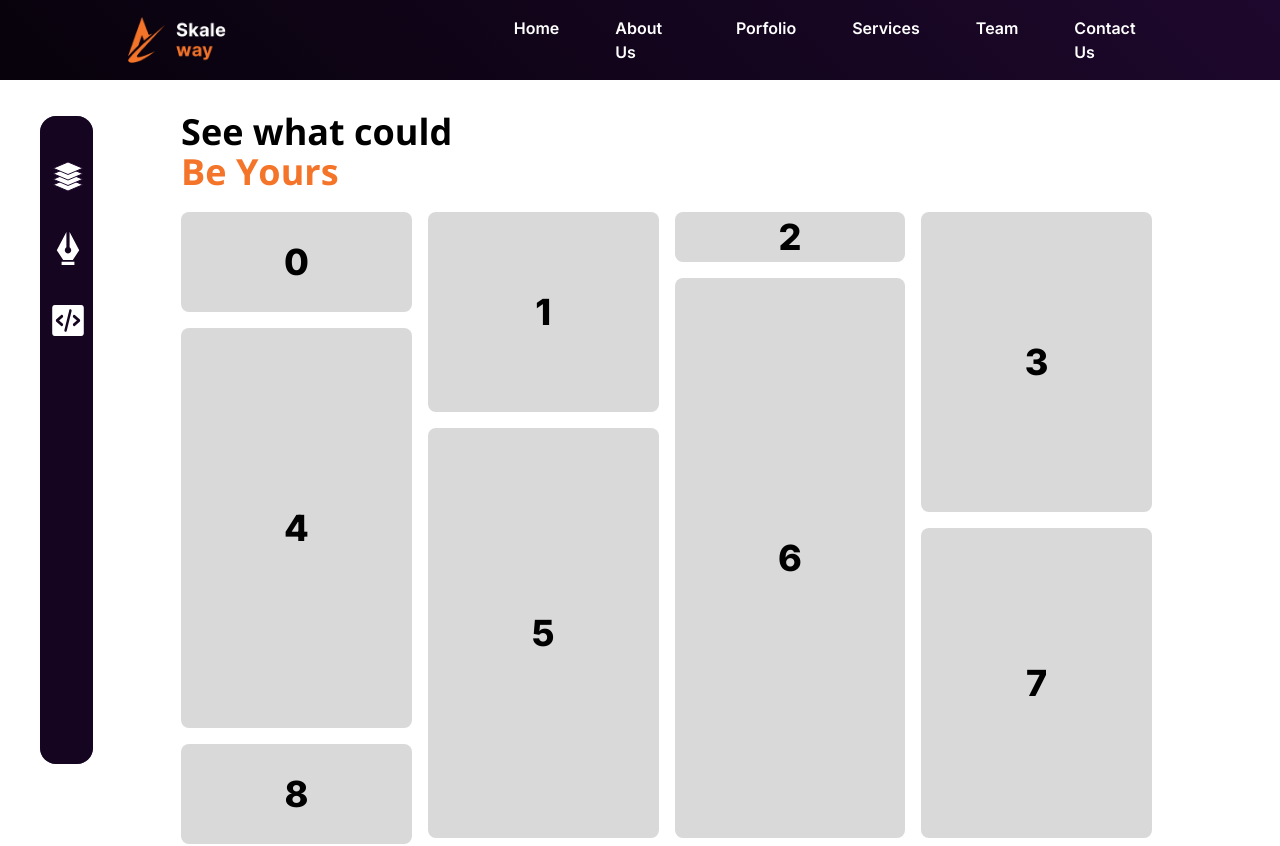
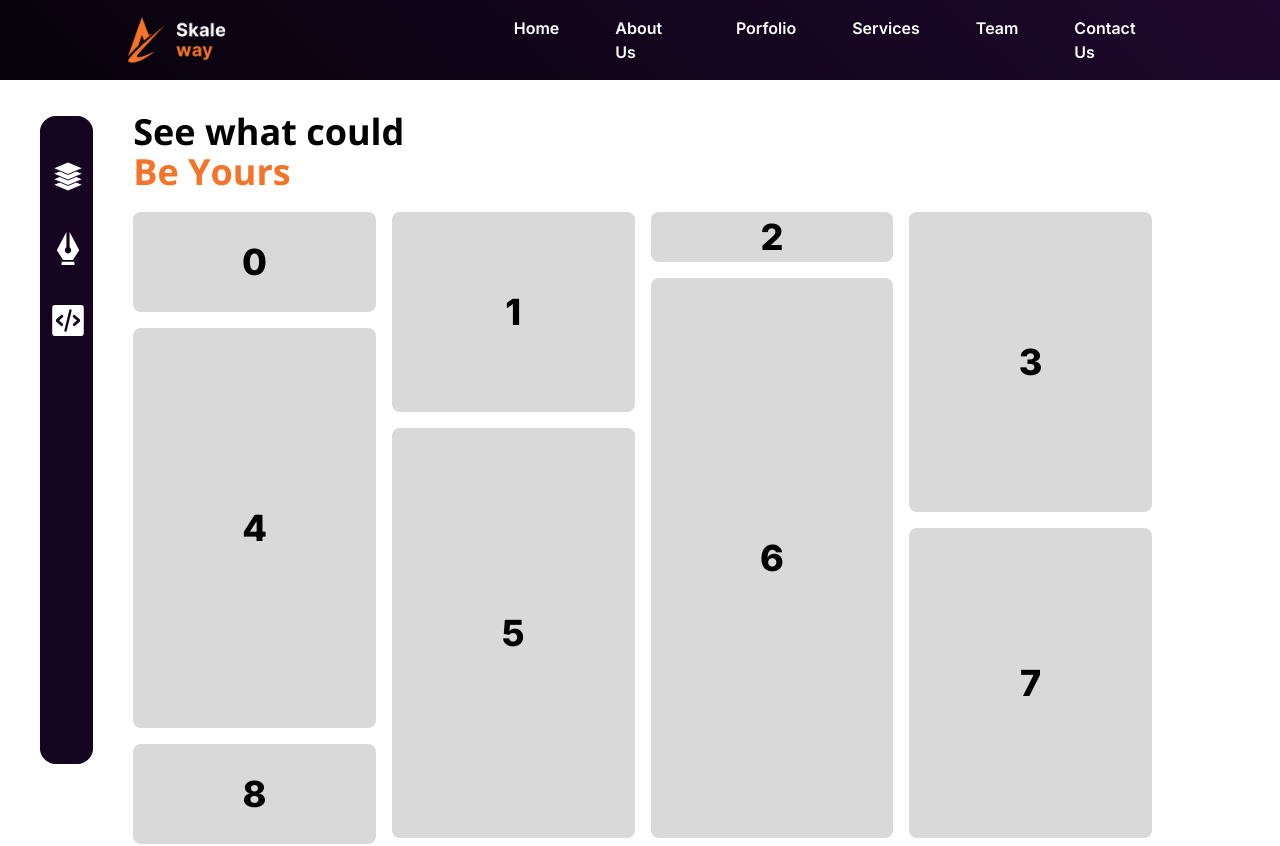
Before and after one commit to code-env/skaleway, a Next.js app: page /portfolio in a window 1280 px wide. Shown: the top 846 px of the page. Built offline with nearby package versions, Linux system fonts and the light colour scheme.

Commit message:
making some changes on the sidebar and navbar

```diff
--- a/src/app/portfolio/components/Sidebar.tsx
+++ b/src/app/portfolio/components/Sidebar.tsx
@@ -23,10 +23,9 @@ const Sidebar: React.FC<sidebarProps> = ({ isActive, setIsActive }) => {
   ];
 
   return (
-    <>
     <div
       className={`sidebar z-10 sticky top-20 left-10 flex items-center  w-14 transition-all duration-300 ${
-          isActive && "w-64"
+        isActive && "w-72"
       }  max-[700px]:hidden`}
       onMouseEnter={() => setIsActive(true)}
       onMouseLeave={() => setIsActive(false)}
@@ -59,8 +58,6 @@ const Sidebar: React.FC<sidebarProps> = ({ isActive, setIsActive }) => {
         </ul>
       </div>
     </div>
-      <div className="mobile"></div>
-    </>
   );
 };
 
--- a/src/app/portfolio/page.tsx
+++ b/src/app/portfolio/page.tsx
@@ -9,7 +9,7 @@ const Porfolio = () => {
   return (
     <div className="min-h-screen flex">
       <Sidebar isActive={isActive} setIsActive={setIsActive} />
-      <div className="responsive-px relative pt-28 flex flex-col gap-5 h-full w-full">
+      <div className="pr-8 lg:pr-32 pl-8 lg:pl-20 relative pt-28 flex flex-col gap-5 h-full w-full">
         <p className="text-4xl font-bold font-sans">
           See what could <br />
           <span className="text-primary">Be Yours</span>
```
Also changed, not shown: src/components/HambugerMenu/Untitled-1.txt (added). Lines whose indentation alone changed are shown as unchanged.
